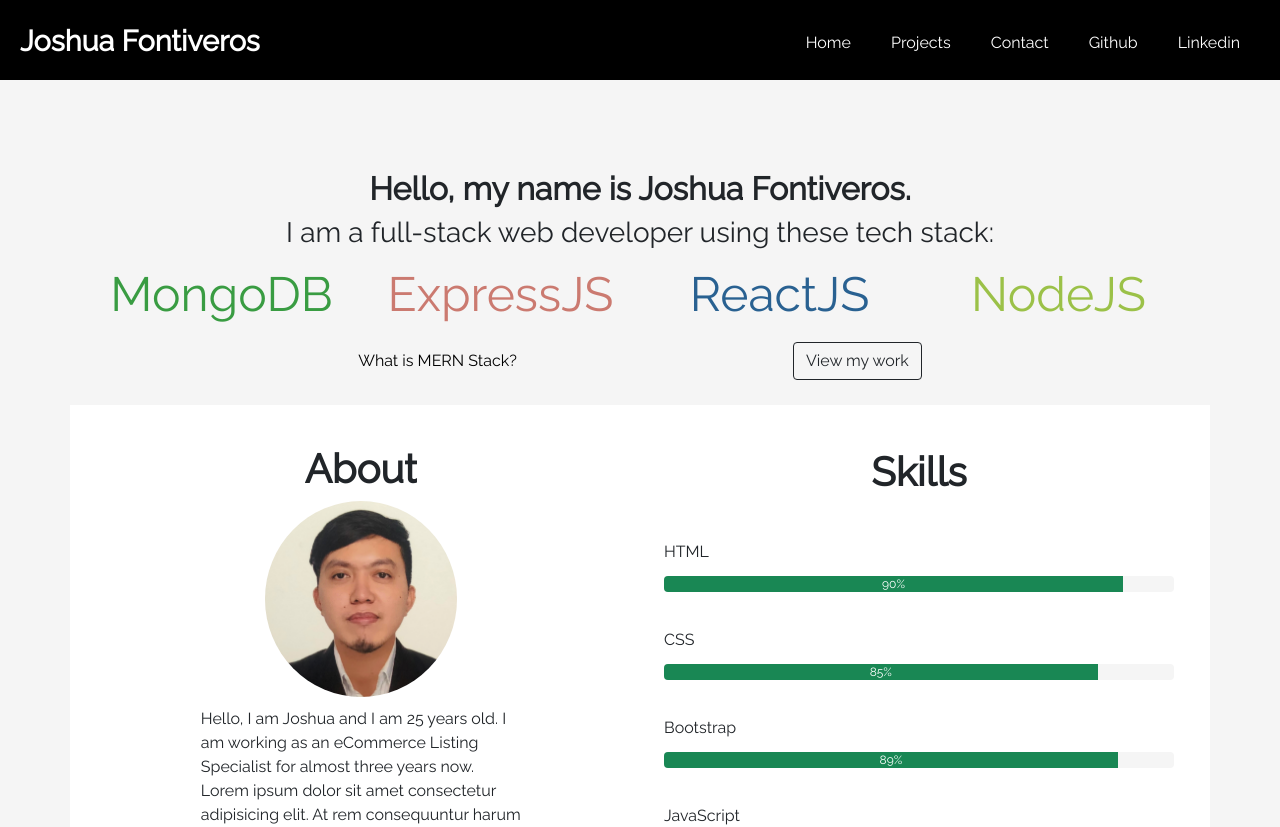
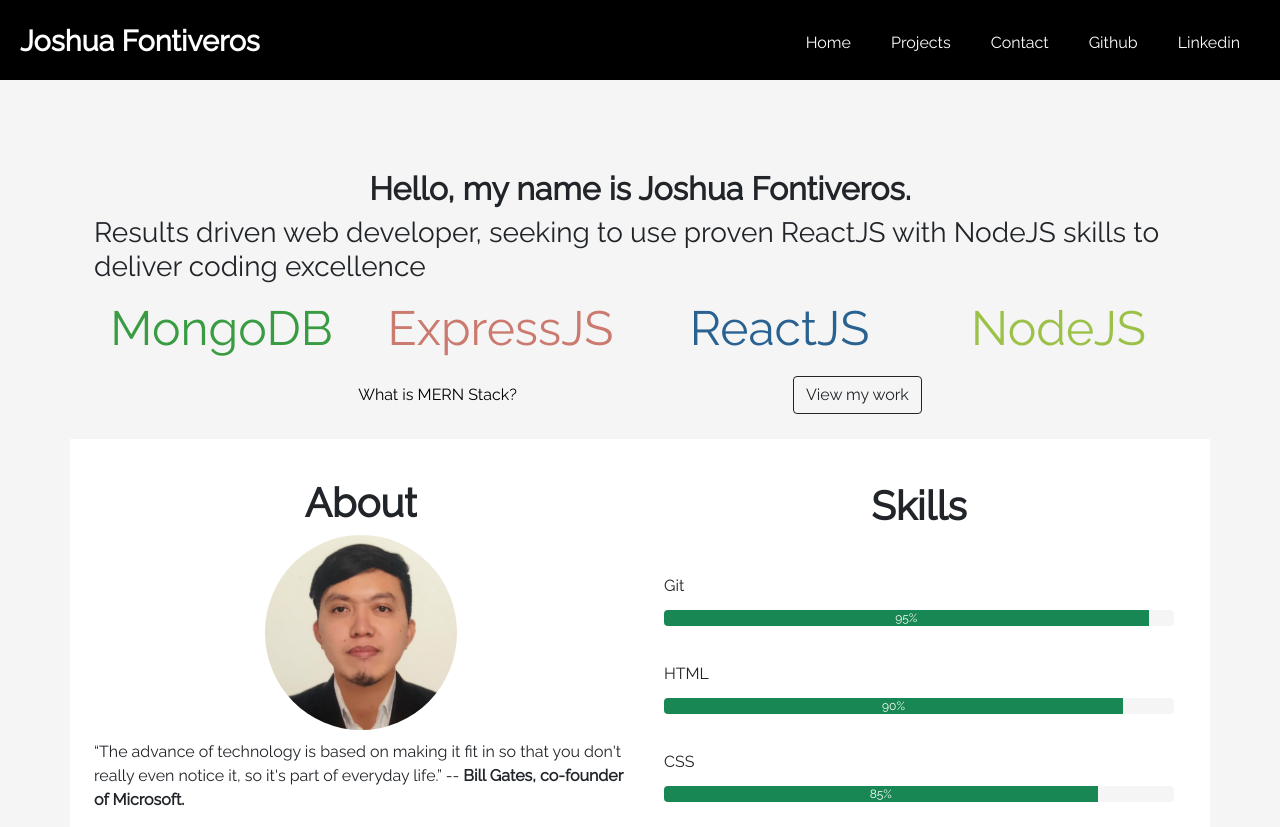
Before and after one commit to JoshuaFontiveros/joshua-fontiveros-portfolio, a React (Create React App) app: page / in a window 1280 px wide. Shown: the top 827 px of the page. Built offline with nearby package versions, Linux system fonts and the light colour scheme.

Commit message:
Fix: Updated portfolio.

```diff
--- a/src/components/Footer.css
+++ b/src/components/Footer.css
@@ -2,7 +2,7 @@
   border: 2px solid black;
 }
 
-@media (min-width: 375px) {
+@media (min-width: 0px) {
   .footer {
     display: flex;
     justify-content: center;
--- a/src/components/Footer.js
+++ b/src/components/Footer.js
@@ -70,10 +70,8 @@ const Footer = () => {
           <Row>Web Development</Row>
           <Row>Virtual Assistance</Row>
         </Container>
-        <div className="author">
-          <Row className="author-details">
-            Joshua Fontiveros &copy; {year} | Images from freepik
-          </Row>
+        <div className="author" style={{ paddingBottom: "10px" }}>
+          <Row className="author-details">Joshua Fontiveros &copy; {year}</Row>
         </div>
       </div>
     </React.Fragment>
--- a/src/components/Sidebar.css
+++ b/src/components/Sidebar.css
@@ -212,7 +212,7 @@ nav img {
   margin-top: 5px;
 }
 /* Small devices (landscape phones, 576px and up) */
-@media (min-width: 360px) {
+@media (min-width: 0px) {
   .nav-items-topbar,
   .name-topbar {
     display: none;
--- a/src/pages/About.css
+++ b/src/pages/About.css
@@ -1,5 +1,5 @@
 /* Small devices (landscape phones, 576px and up) */
-@media (min-width: 375px) {
+@media (min-width: 0px) {
   .about {
     background-color: rgb(245, 245, 245);
     width: 100vw;
--- a/src/pages/About.js
+++ b/src/pages/About.js
@@ -5,6 +5,7 @@ import "./About.css";
 import Joshua from "../assets/joshua_photo.jpg";
 
 const About = () => {
+  const git = 95;
   const html = 90;
   const css = 85;
   const bootstrap = 89;
@@ -22,8 +23,11 @@ const About = () => {
           </Container>
         </Container>
         <Container className="details-container ">
-          <Container className="d-flex justify-content-center flex-wrap">
-            <h3>I am a full-stack web developer using these tech stack: </h3>
+          <Container className="d-flex justify-content-start flex-wrap">
+            <h3>
+              Results driven web developer, seeking to use proven ReactJS with
+              NodeJS skills to deliver coding excellence
+            </h3>
           </Container>
         </Container>
         {/* <Container className="merc-desc "> */}
@@ -64,24 +68,66 @@ const About = () => {
               <div className="img-about">
                 <img src={Joshua} alt="" />
               </div>
-              <p className="about-paragraph">
-                Hello, I am Joshua and I am 25 years old. I am working as an
-                eCommerce Listing Specialist for almost three years now. Lorem
-                ipsum dolor sit amet consectetur adipisicing elit. At rem
-                consequuntur harum enim tenetur vel nobis nesciunt sed numquam
-                optio. Fugit, veritatis ipsa optio alias iure ducimus
-                consectetur eligendi! Inventore. Lorem ipsum dolor, sit amet
-                consectetur adipisicing elit. Exercitationem, vero fugit nostrum
-                dignissimos quod at sed provident vitae dicta deleniti. Odio
-                temporibus molestiae eum fuga, doloribus quaerat possimus quas
-                soluta.
-              </p>
+              <div
+                style={{ marginTop: "10px" }}
+                dangerouslySetInnerHTML={{
+                  __html: `<p> <q>The advance of technology is based on making it fit in so that
+                you don't really even notice it, so it's part of everyday life.</q>
+                -- <strong>Bill Gates, co-founder of Microsoft. </strong>
+                <br/>
+                <br/>
+                As a full-stack web
+                developer, my job is to <strong>make advanced technology fit for
+                people's everyday lives</strong>
+
+
+                I do this by <strong>
+                constantly improving my
+                knowledge and skills by continuously creating functional full-stack
+                applications.
+                </strong>
+                <br/>
+                <br/>
+                During my study at <strong>Uplift Code Camp</strong>, I have honed
+               <strong> strong analytical, logical, and programming skills </strong> that will
+                serve me well in tech industry. For the past six months, I was
+                able to gain expertise in full-stack web development by creating
+                full-stack apps. I've created websites, game apps, restaurant
+                apps, and sales and inventory systems in a given short amount of
+                time.
+                <br/>
+                <br/>
+                As we all know, 2020 was a challenging year. At first, it
+                was difficult because I lost my job for three months, and <strong>that
+                didn't stop me. I see that as an opportunity for me to grow not
+                only as a person but also intellectually. I used that time to
+                gain more skills and expertise in remote collaborative tools
+                such as Google Workspace, Microsoft Apps, and Canva for my previous job </strong>.
+
+                <br/>
+                <br/>
+                You can
+                view samples of my projects I learned in <strong>Uplift Code Camp</strong> in this portfolio
+                to learn more about your expectations for your next front-end developer <strong>/</strong> full-stack
+                developer, I would welcome the opportunity for personal
+                interview. Thank you for your time, consideration, and
+                forthcoming response.</p>`,
+                }}
+              ></div>
+              <p className="about-paragraph"></p>
             </div>
           </Container>
 
           <Container className="progress-container  d-flex justify-content-center align-items-center">
             <h1 className="skills-text">Skills</h1>
             <Container fluid="sm" className="progress-details">
+              <span>Git</span>
+              <ProgressBar
+                style={{ backgroundColor: "#F5F5F5" }}
+                now={git}
+                label={`${git}%`}
+                variant="success"
+              />
               <span>HTML</span>
               <ProgressBar
                 style={{ backgroundColor: "#F5F5F5" }}
--- a/src/pages/Projects.css
+++ b/src/pages/Projects.css
@@ -9,7 +9,7 @@
 .project-details-container {
   overflow: hidden;
 }
-@media (min-width: 375px) {
+@media (min-width: 0px) {
   .projects {
     background-color: rgb(245, 245, 245);
     color: rgb(0, 0, 0);
```
